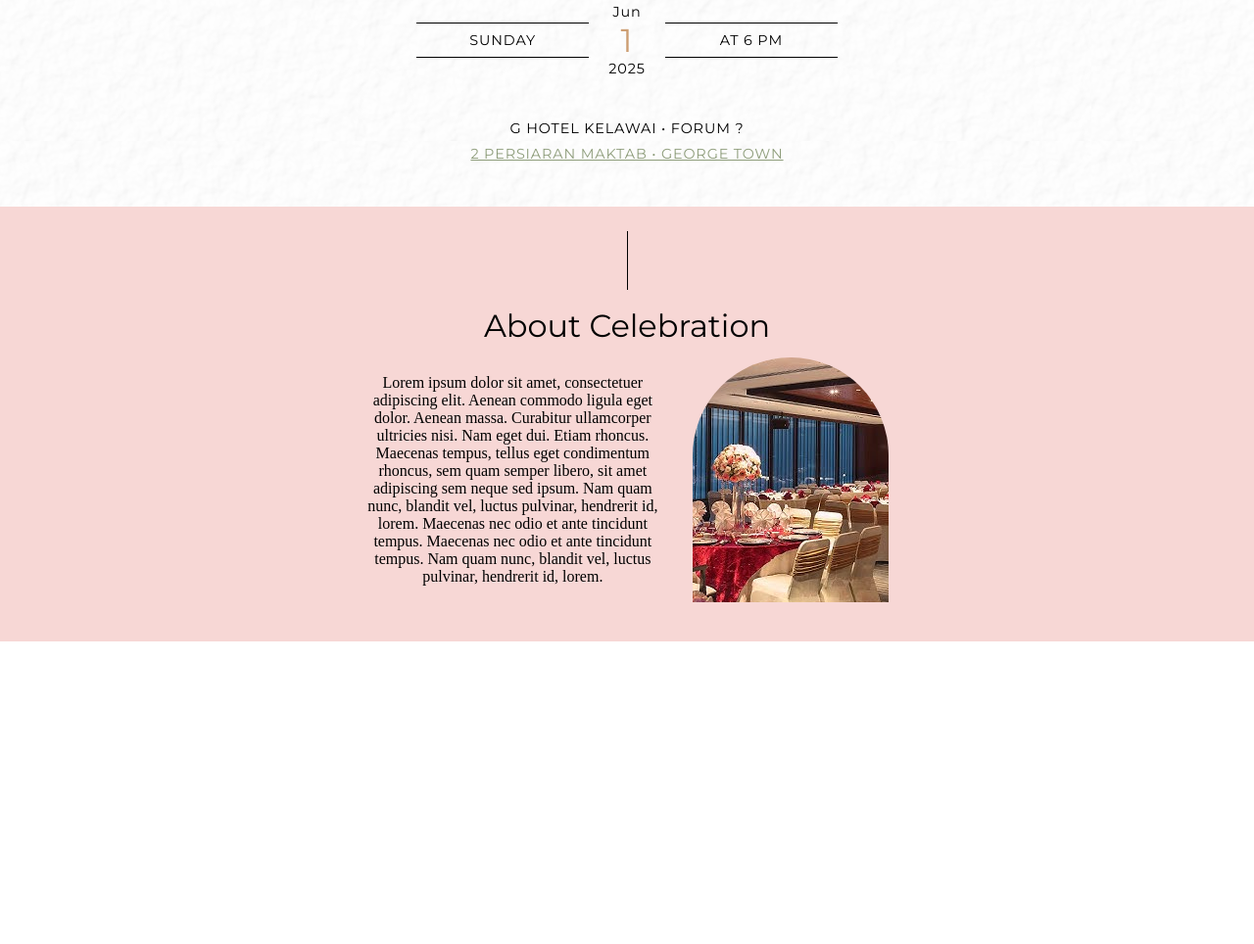
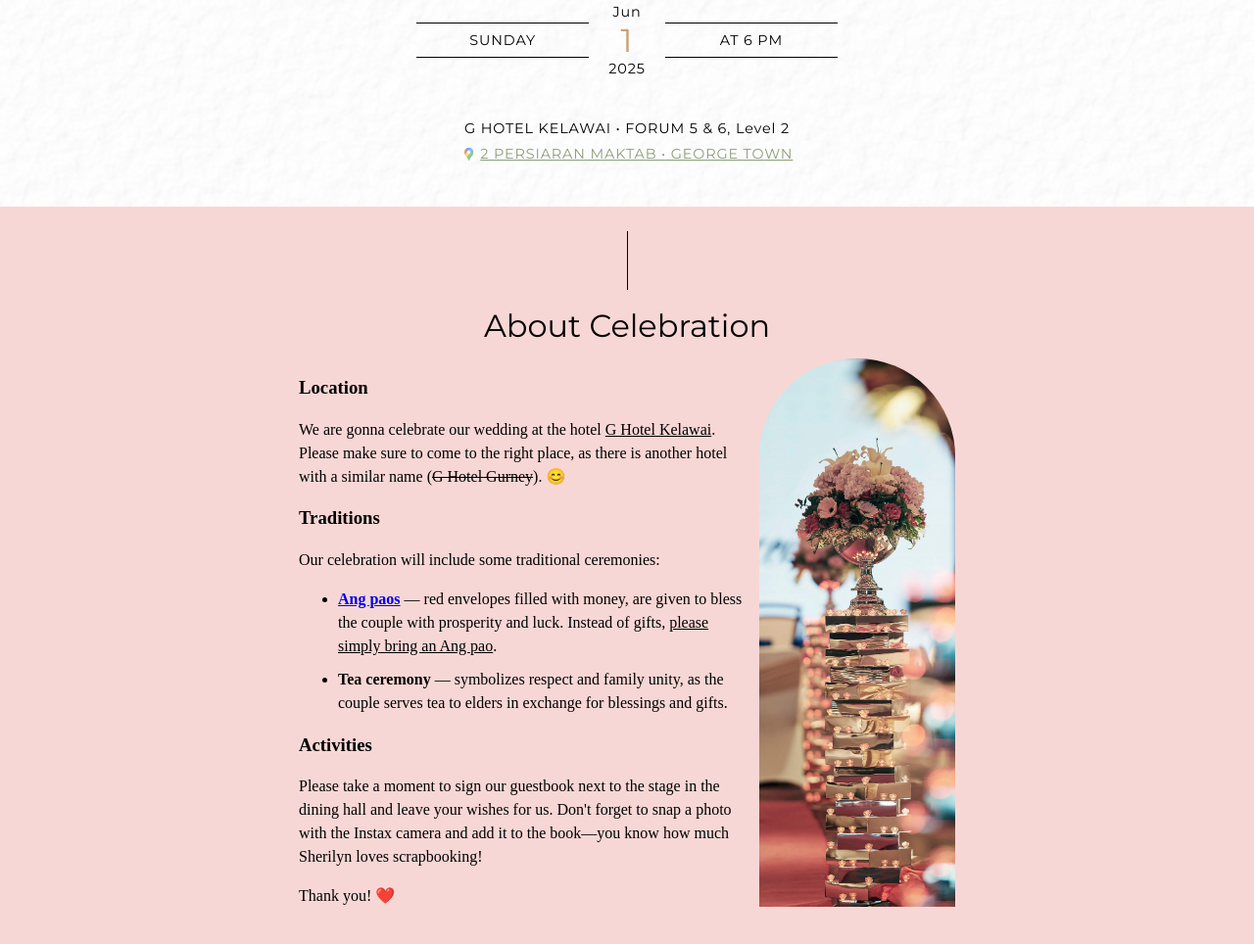
Before and after one commit to mmaltsev/wedding-invitation, a plain HTML site: page penang.html in a window 1280 px wide. Shown: the part 566-1530 px from the top of the page at 98% size. Before the commit the page ends 1221 px from the top, so only its background shows below. Drawn offline with Linux system fonts and the light colour scheme.

Commit message:
added missing information

```diff
--- a/penang.html
+++ b/penang.html
@@ -30,10 +30,13 @@
           </div>
         </div>
         <div class="main__content__bottom-text">
-          G HOTEL KELAWAI • FORUM ?
+          G HOTEL KELAWAI • FORUM 5 & 6, Level 2
           <br />
           <a href="https://maps.app.goo.gl/hBFKEY8fVq7xPKdY6" target="_blank">
-            2 PERSIARAN MAKTAB • GEORGE TOWN
+            <img src="pin.png" alt="Map pin" /></a>
+          <a
+            href="https://maps.app.goo.gl/hBFKEY8fVq7xPKdY6"
+            target="_blank">2 PERSIARAN MAKTAB • GEORGE TOWN
           </a>
         </div>
       </div>
@@ -46,15 +49,28 @@
       <div class="second-page__title">About Celebration</div>
       <div class="second-page__content">
         <div class="second-page__content__img-mobile"></div>
-        <div class="second-page__content__text">
-          Lorem ipsum dolor sit amet, consectetuer adipiscing elit.
-          Aenean commodo ligula eget dolor. Aenean massa.
-          Curabitur ullamcorper ultricies nisi. Nam eget dui. Etiam rhoncus.
-          Maecenas tempus, tellus eget condimentum rhoncus, sem quam semper libero, sit amet adipiscing sem neque sed ipsum.
-          Nam quam nunc, blandit vel, luctus pulvinar, hendrerit id, lorem.
-          Maecenas nec odio et ante tincidunt tempus.
-          Maecenas nec odio et ante tincidunt tempus.
-          Nam quam nunc, blandit vel, luctus pulvinar, hendrerit id, lorem.
+        <div class="second-page__content__text"  style="text-align: left; line-height: 1.5em;">
+          <h3>Location</h3>
+          We are gonna celebrate our wedding at the hotel <u>G Hotel Kelawai</u>.
+          Please make sure to come to the right place, as there is another hotel with a similar name (<s>G Hotel Gurney</s>). 😊
+          <h3>Traditions</h3>
+          Our celebration will include some traditional ceremonies:
+          <ul>
+          <li style="margin-bottom: 10px;">
+            <strong>
+              <a href="https://en.wikipedia.org/wiki/Red_envelope" target="_blank">
+                Ang paos</a>
+            </strong>
+            — red envelopes filled with money, are given to bless the couple with prosperity and luck.
+            Instead of gifts, <u>please simply bring an Ang pao</u>.</li>
+          <li><strong>Tea ceremony</strong> — symbolizes respect and family unity, as the couple serves tea to elders in exchange for blessings and gifts.</li>
+        </ul>
+        <h3>Activities</h3>
+
+        <p>
+          Please take a moment to sign our guestbook next to the stage in the dining hall and leave your wishes for us. Don't forget to snap a photo with the Instax camera and add it to the book—you know how much Sherilyn loves scrapbooking!
+        </p>
+        Thank you! ❤️
         </div>
         <div class="second-page__content__img-desktop"></div>
       </div>
@@ -130,6 +146,11 @@
   .main__content__bottom-text > a {
     color: #8e9d7b;
   }
+  .main__content__bottom-text > a > img {
+    width: 15px;
+    opacity: 0.6;
+    margin-bottom: -3px;
+  }
   .second-page {
     padding: 25px 20px 40px 20px;
     text-align: center;
@@ -154,20 +175,22 @@
     justify-content: space-evenly;
     align-items: center;
     margin: 0 auto;
-    max-width: 600px;
+    max-width: 700px;
   }
   .second-page__content__text {
-    width: 50%;
+    width: 65%;
   }
   .second-page__content__img-mobile {
     display: none;
   }
   .second-page__content__img-desktop {
     display: initial;
-    background-image: url('venue.jpg');
+    background-image: url('hotel.jpeg');
     background-position: top;
-    width: 50%;
-    height: 250px;
+    background-repeat: no-repeat;
+    background-size: cover;
+    width: 30%;
+    height: 560px;
     max-width: 200px;
     border-top-left-radius: 100px;
     border-top-right-radius: 100px;
@@ -184,7 +207,7 @@
       background-image: url('venue.jpg');
       background-position: center;
       height: 100px;
-      width: 100%;
+      width: 95%;
       max-width: 400px;
       border-top-left-radius: 80px;
       border-top-right-radius: 80px;
```
Also changed, not shown: hotel.jpeg (added), pin.png (added), 1 other file.
